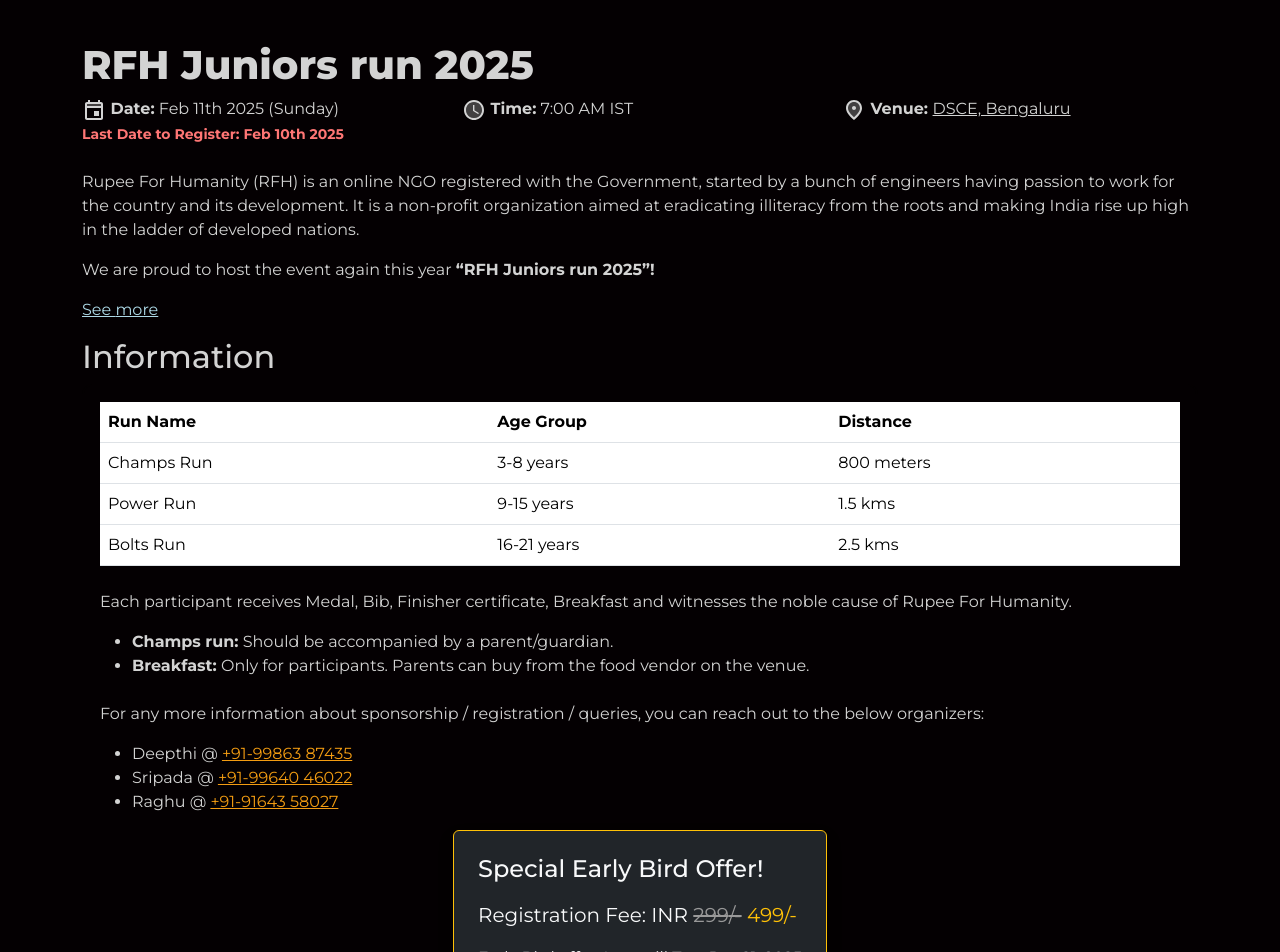
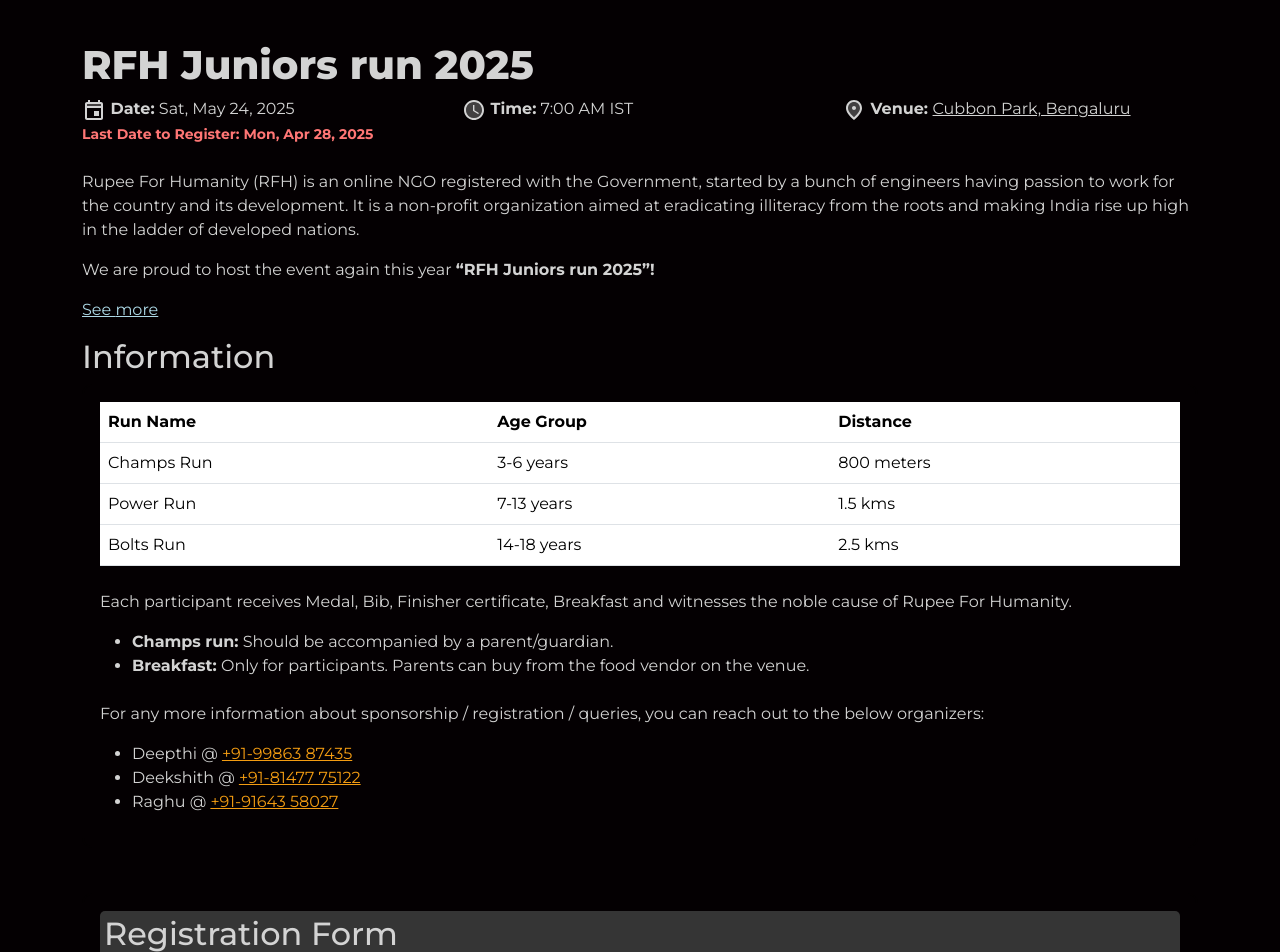
Before and after one commit to ajejey/rfh-react, a React (Create React App) app: page /rfh-juniors-run-2025 in a window 1280 px wide. Shown: the part 140-1092 px from the top of the page. Built offline with nearby package versions, Linux system fonts and the light colour scheme; what quill-blot-formatter would draw is missing.

Commit message:
update details

```diff
--- a/src/Components/Events/EventForm2025.js
+++ b/src/Components/Events/EventForm2025.js
@@ -12,6 +12,15 @@
 import { Helmet } from 'react-helmet-async';
 import tShirtGuide from '../../assets/images/tShirtGuide.jpeg'
 import { toast } from 'sonner';
+
+const EVENT_DETAILS = {
+    name: "RFH Juniors Run 2025",
+    date: new Date("2025-05-25T00:00:00+05:30"), // May 25th, 2025
+    lastDate: new Date("2025-04-28T23:59:00+05:30"),
+    time: "7:00 AM IST",
+    venue: "https://www.google.com/maps/place/Bal+Bhavan+Auditorium/@12.9766439,77.5952091,17z/data=!3m1!4b1!4m6!3m5!1s0x3bae1671b1cd3b1f:0xb72fa25e5df4598d!8m2!3d12.9766439!4d77.597784!16s%2Fg%2F11csqwx6mm?entry=ttu&g_ep=EgoyMDI1MDIxMi4wIKXMDSoASAFQAw%3D%3D",
+    venueName: "Cubbon Park, Bengaluru",
+}
 
 
 function EventForm2025() {
@@ -29,11 +38,11 @@
     const [paymentLoading, setPaymentLoading] = useState(false)
     const category = watch('category');
 
-    const DISCOUNT_PRICE = 499
-    const PRICE = 299
+    const DISCOUNT_PRICE = 599
+    const PRICE = 599
     // const DISCOUNT_PRICE = 1
     // const PRICE = 1
-    const ADDITIONAL_TSHIRT_PRICE = 249
+    const ADDITIONAL_TSHIRT_PRICE = 225
     const DISCOUNT_DATE = new Date("2025-01-21T23:59:00+05:30");
 
     const executeScroll = () => myRef.current.scrollIntoView()
@@ -71,11 +80,11 @@
         const age = calculateAge(dob);
 
         // Update the category based on the age
-        if (age >= 0 && age <= 8) {
+        if (age >= 3 && age <= 6) {
             setSelectedCategory('Champs-Run');
-        } else if (age >= 9 && age <= 15) {
+        } else if (age >= 7 && age <= 13) {
             setSelectedCategory('Power-Run');
-        } else if (age >= 16 && age <= 21) {
+        } else if (age >= 14 && age <= 18) {
             setSelectedCategory('Bolts-Run');
         } else {
             setSelectedCategory('');
@@ -298,18 +307,18 @@
                             </h1>
                             <div className="row">
                                 <div className="col-md-4">
-                                    <span> <strong><EventTwoToneIcon /> Date:</strong>  Feb 11th 2025 (Sunday)   </span>
+                                    <span> <strong><EventTwoToneIcon /> Date:</strong>  {EVENT_DETAILS.date.toLocaleDateString('en-US', dateOptions)}   </span>
                                 </div>
                                 <div className="col-md-4">
-                                    <span><strong> <AccessTimeTwoToneIcon /> Time:</strong>  7:00 AM IST </span>
+                                    <span><strong> <AccessTimeTwoToneIcon /> Time:</strong>  {EVENT_DETAILS.time} </span>
                                 </div>
                                 <div className="col-md-4">
-                                    <span><strong> <PlaceTwoToneIcon /> Venue: </strong><a style={{ color: "lightgray" }} href="https://maps.app.goo.gl/eRJjvw1mJxrQXef5A" target="_blank" rel="noopener noreferrer">DSCE, Bengaluru</a> </span>
+                                    <span><strong> <PlaceTwoToneIcon /> Venue: </strong><a style={{ color: "lightgray" }} href={EVENT_DETAILS.venue} target="_blank" rel="noopener noreferrer">{EVENT_DETAILS.venueName}</a> </span>
                                 </div>
                             </div>
 
 
-                            <span ><small style={{ color: "#ff7675" }}> <strong>Last Date to Register: Feb 10th 2025</strong> </small></span><br />
+                            <span ><small style={{ color: "#ff7675" }}> <strong>Last Date to Register: {EVENT_DETAILS.lastDate.toLocaleDateString('en-US', dateOptions)}</strong> </small></span><br />
                             <br />
 
                             <p>
@@ -342,17 +351,17 @@
                                     <tbody>
                                         <tr>
                                             <td className="fs-6">Champs Run</td>
-                                            <td>3-8 years</td>
+                                            <td>3-6 years</td>
                                             <td>800 meters</td>
                                         </tr>
                                         <tr>
                                             <td className="fs-6">Power Run</td>
-                                            <td>9-15 years</td>
+                                            <td>7-13 years</td>
                                             <td>1.5 kms</td>
                                         </tr>
                                         <tr>
                                             <td className="fs-6">Bolts Run</td>
-                                            <td>16-21 years</td>
+                                            <td>14-18 years</td>
                                             <td>2.5 kms</td>
                                         </tr>
                                     </tbody>
@@ -384,12 +393,12 @@
                                     </p>
                                     <ul>
                                         <li>Deepthi @ <a href="tel:+91-9986387435" style={{ color: "#f39c12" }}>+91-99863 87435</a></li>
-                                        <li>Sripada @ <a href="tel:+91-9964046022" style={{ color: "#f39c12" }}>+91-99640 46022</a></li>
+                                        <li>Deekshith @ <a href="tel:+91-8147775122" style={{ color: "#f39c12" }}>+91-81477 75122</a></li>
                                         <li>Raghu @ <a href="tel:+91-9164358027" style={{ color: "#f39c12" }}>+91-91643 58027</a></li>
                                     </ul>
                                 </div>
 
-                                <div className="container d-flex justify-content-center align-items-center ">
+                                {/* <div className="container d-flex justify-content-center align-items-center ">
                                     <div className="bg-dark text-light p-4 rounded border border-warning shadow">
                                         <h4 className="mb-3 font-weight-bold">Special Early Bird Offer!</h4>
 
@@ -404,7 +413,7 @@
                                         )}
                                         <p className="font-italic">Early Bird offer: Lasts till {new Date(DISCOUNT_DATE).toLocaleDateString(undefined, dateOptions)}</p>
                                     </div>
-                                </div>
+                                </div> */}
 
                             </div>
 
--- a/src/Components/Events/RfhSheRun2025.js
+++ b/src/Components/Events/RfhSheRun2025.js
@@ -14,7 +14,7 @@
 import { toast } from 'sonner';
 
 const EVENT_DETAILS = {
-    name: "RFH SHE Run 2025",
+    name: "RFH She Run 2025",
     date: new Date("2025-05-25T23:59:00+05:30"),
     lastDate: new Date("2025-04-28T23:59:00+05:30"),
     time: "7:00 AM IST",
@@ -172,7 +172,7 @@
 
         // setValue("totalPrice", totalPrice)
         setValue("totalPrice", 1) // 1 rupee for testing
-        setValue("marathonName", "RFH SHE run 2025")
+        setValue("marathonName", "RFH She run 2025")
         try {
             const response = await fetch(`${process.env.REACT_APP_BACKEND_BASE_URL}/api/marathons/initiate-payment`, {
                 method: "POST",
@@ -192,7 +192,7 @@
             console.log("merchantTransactionId from backend ", data?.data?.merchantTransactionId)
             localStorage.setItem('merchantTransactionId', data?.data?.merchantTransactionId
             );
-            localStorage.setItem('cause', "RFH SHE run 2025");
+            localStorage.setItem('cause', "RFH She run 2025");
             // setPaymentStatus(data.message)
             // setPaymentLink(data?.data?.instrumentResponse?.redirectInfo?.url)
             // window.location.href = data?.data?.instrumentResponse?.redirectInfo?.url;
@@ -294,7 +294,7 @@
     return (
         <div style={{ backgroundColor: "#040002", color: "lightgray", minHeight: "100vh" }}>
             <Helmet>
-                <title>RFH SHE run 2025 | Rupee For Humanity</title>
+                <title>RFH She run 2025 | Rupee For Humanity</title>
             </Helmet>
             <Header />
             <main>
@@ -302,7 +302,7 @@
                     <section id="registration-form">
                         <div className="container-md">
                             <h1 className="h1" style={{ fontWeight: "800" }}>
-                                RFH SHE run 2025 <br />
+                                RFH She run 2025 <br />
                                 {/* <span className='highlight' style={{ cursor: "pointer" }} onClick={executeScroll}>Virtual Run</span> */}
                             </h1>
                             <div className="row">
@@ -322,9 +322,9 @@
                             <br />
 
                             <p>
-                                "Rupee For Humanity" is thrilled to present "RFH SHE Run 2025"—a celebration of passion, purpose, and the power of giving! After the resounding success of seven incredible running events in Bengaluru, we are now gearing up for an even more meaningful journey.                            </p>
+                                "Rupee For Humanity" is thrilled to present "RFH She Run 2025"—a celebration of passion, purpose, and the power of giving! After the resounding success of seven incredible running events in Bengaluru, we are now gearing up for an even more meaningful journey.                            </p>
                             <p>
-                                This isn’t just a run; it’s a movement! RFH SHE Run 2025 is a women’s run dedicated to empowerment, equality, and the spirit of sisterhood. Whether you're running for yourself, for the women who inspire you, or for the next generation, every step you take lights the path of education for underprivileged and deserving children.
+                                This isn’t just a run; it’s a movement! RFH She Run 2025 is a women’s run dedicated to empowerment, equality, and the spirit of sisterhood. Whether you're running for yourself, for the women who inspire you, or for the next generation, every step you take lights the path of education for underprivileged and deserving children.
                             </p>
                             <p>What could be more fulfilling than running for a cause that transforms lives?
                             </p>
@@ -373,7 +373,7 @@
                                     </p>
                                     <ul>
                                         <li>Deepthi @ <a href="tel:+91-9986387435" style={{ color: "#f39c12" }}>+91-99863 87435</a></li>
-                                        <li>Sripada @ <a href="tel:+91-9964046022" style={{ color: "#f39c12" }}>+91-99640 46022</a></li>
+                                        <li>Deekshith @ <a href="tel:+91-8147775122" style={{ color: "#f39c12" }}>+91-81477 75122</a></li>
                                         <li>Raghu @ <a href="tel:+91-9164358027" style={{ color: "#f39c12" }}>+91-91643 58027</a></li>
                                     </ul>
                                 </div>
@@ -646,7 +646,7 @@
                                     <div className="row">
                                         <div className="col-md-6">
                                             <div className="form-group">
-                                                <label htmlFor="additionalTshirt">Do you need additional T-shirt? <span style={{ color: "red" }}>*</span></label>
+                                                <label htmlFor="additionalTshirt">Twin in Style: Match with Your Bestie, Cousin, or Spouse! (additional T-shirt) <span style={{ color: "red" }}>*</span></label>
                                                 <select {...register("additionalTshirt", { required: false })} id="additionalTshirt" className="form-select" aria-label="Additional T-shirt">
                                                     <option value="">select</option>
                                                     <option value="Yes">Yes</option>
@@ -785,14 +785,14 @@
                                         <textarea
                                             defaultValue="&#x2022; All registrations are non-refundable, non-transferable, and cannot be modified.
                                             &#x2022; Please provide a valid mobile number &amp; email address that you check regularly, as these will be our primary means of communication leading up to the event.
-                                            &#x2022; By registering, you acknowledge that participating in this event involves physical exertion and potential health risks. You take full responsibility for participating in the RFH SHE Run 2025 and do not hold the organizing committee, Rupee For Humanity, or any associated persons or entities liable for any injury, accident, or health-related issues.
+                                            &#x2022; By registering, you acknowledge that participating in this event involves physical exertion and potential health risks. You take full responsibility for participating in the RFH She Run 2025 and do not hold the organizing committee, Rupee For Humanity, or any associated persons or entities liable for any injury, accident, or health-related issues.
                                             &#x2022; You also assume all risks associated with participation, including but not limited to falls, contact with other participants, weather conditions (such as high heat or humidity), traffic, road conditions, and unforeseen incidents (such as arson or security threats).
                                             &#x2022; RFH volunteers will be present throughout the course to ensure safety and fairness. Their decisions will be final on event day.
                                             &#x2022; You agree that the organizing committee, Rupee For Humanity, and associated companies/entities shall not be liable for any loss, damage, illness, or injury resulting from your participation in the event.
                                             &#x2022; In case of adverse weather conditions, security concerns, or any unforeseen incidents, the organizers reserve the right to cancel, postpone, or stop the event for safety reasons.
                                             &#x2022; Confirmed registrations and merchandise orders are non-refundable, non-transferable, and cannot be modified. However, if an application is rejected, the collected amount will be refunded in full (excluding bank charges, if applicable).
                                             &#x2022; The organizers will only contact participants via email &amp; text message. Any notice sent to the registered email or mobile number shall be deemed as received by the participant.
-                                            &#x2022; Please remember: RFH SHE Run 2025 is a celebration of women's strength, empowerment, and giving back to society. Enjoy the run, support fellow participants, and embrace the joy of running for a cause!"
+                                            &#x2022; Please remember: RFH She Run 2025 is a celebration of women's strength, empowerment, and giving back to society. Enjoy the run, support fellow participants, and embrace the joy of running for a cause!"
                                             className="form-control"
                                             style={{ fontSize: "0.8rem" }}
                                             id="address"
```
